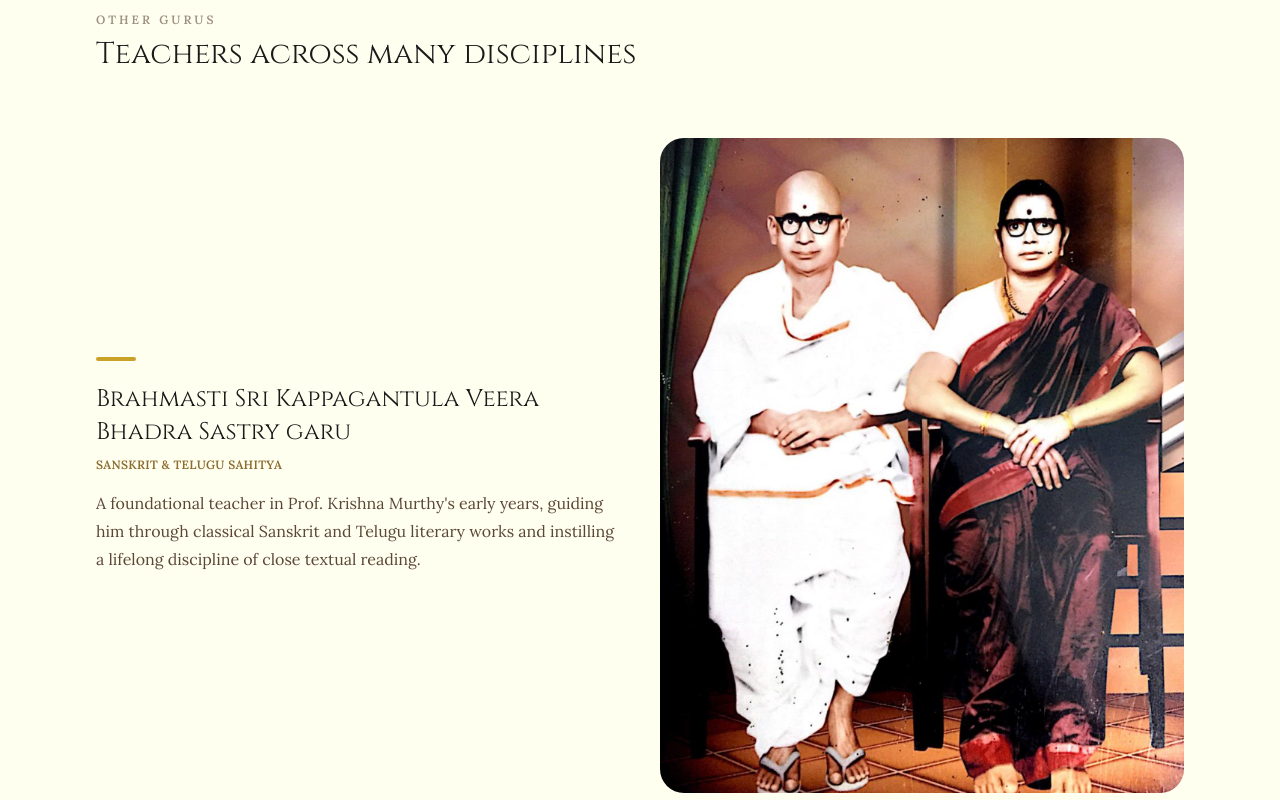
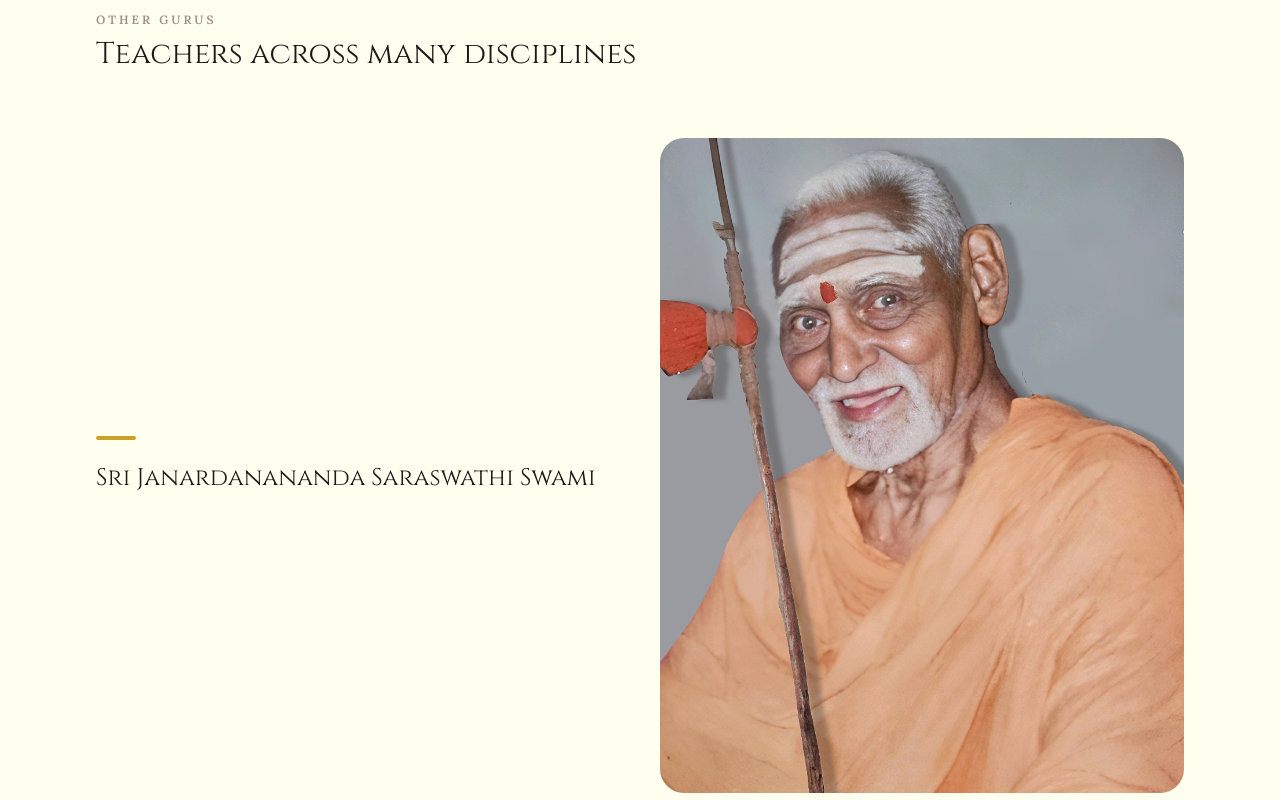
Before and after one commit to charapakasaisreeharsha/kvk, a Next.js app: page /gurus in a window 1280 px wide. Shown: the part 1600-2400 px from the top of the page. Built offline with nearby package versions, Linux system fonts and the light colour scheme.

Commit message:
pics rearrange

```diff
--- a/app/gurus/page.tsx
+++ b/app/gurus/page.tsx
@@ -78,7 +78,7 @@ const gurus = [
     image: "/gurus/Kuppa%20dakshina%20murthy%20garu.jpeg",
   },
   {
-    name: { en: "Sri Narayana Ghanapathi", te: "శ్రీ నారాయణ ఘనపాఠి" },
+    name: { en: "Anantha Narayana Ghanapathi", te: "అనంత నారాయణ ఘనపాఠి" },
     subject: { en: "Krishna Yajurveda (Partial)", te: "కృష్ణ యజుర్వేదం (పాక్షికం)" },
     title: { en: "Machilipatnam", te: "మచిలీపట్నం" },
     desc: {
@@ -86,6 +86,26 @@ const gurus = [
       te: "మచిలీపట్నానికి చెందిన సాంప్రదాయ వేద పఠనాచార్యుడు, ప్రొ. కృష్ణమూర్తి గారికి కృష్ణ యజుర్వేదంలోని కొన్ని భాగాలను పరిచయం చేసి, తరతరాలుగా వస్తున్న మౌఖిక పఠన పద్ధతులను కాపాడారు.",
     },
     image: "/gurus/Sri%20Narayana%20Ghanapathi.png",
+  },
+];
+
+const displayedGurus = [
+  {
+    name: { en: "Sri Janardanananda Saraswathi Swami", te: "జనార్దనానంద సరస్వతి" },
+    subject: { en: "", te: "" },
+    title: { en: "", te: "" },
+    desc: { en: "", te: "" },
+    image: "/gurus/Sri%20Janardanananda%20Saraswathi%20Swami.jpeg",
+  },
+  gurus[1],
+  gurus[2],
+  gurus[5],
+  gurus[0],
+  {
+    name: { en: "Raja Rao garu", te: "రాజా రావు గారు" },
+    subject: { en: "", te: "" },
+    title: { en: "", te: "" },
+    desc: { en: "", te: "" },
   },
 ];
 
@@ -145,7 +165,7 @@ export default function GurusPage() {
           </h2>
 
           <div className="flex flex-col gap-14 sm:gap-20">
-            {gurus.map((guru, i) => {
+            {displayedGurus.map((guru, i) => {
               const imageOnRight = i % 2 === 0;
               return (
                 <div
@@ -163,15 +183,19 @@ export default function GurusPage() {
                     <h3 className="text-xl font-normal leading-snug text-[var(--foreground)] sm:text-2xl">
                       {guru.name[language]}
                     </h3>
+                    {guru.subject[language] && (
                       <p className="mt-2 text-xs font-semibold uppercase tracking-wide text-[var(--primary)]">
                         {guru.subject[language]}
                       </p>
+                    )}
                     {guru.title[language] && (
                       <p className="mt-2 text-sm text-[var(--secondary)]">{guru.title[language]}</p>
                     )}
+                    {guru.desc[language] && (
                       <p className="mt-4 text-base leading-7 text-[var(--secondary)]">
                         {guru.desc[language]}
                       </p>
+                    )}
                   </div>
                   <div
                     className={
```
Lines whose indentation alone changed are shown as unchanged.
